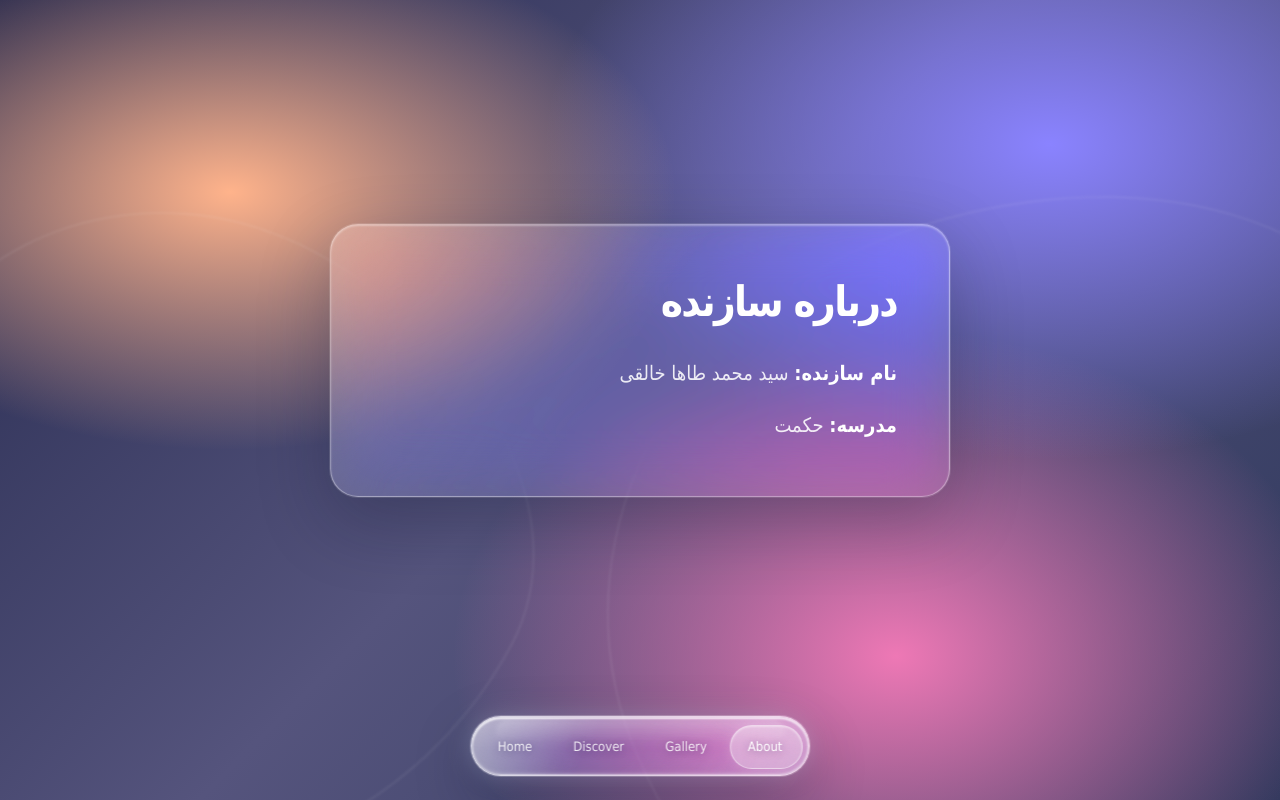
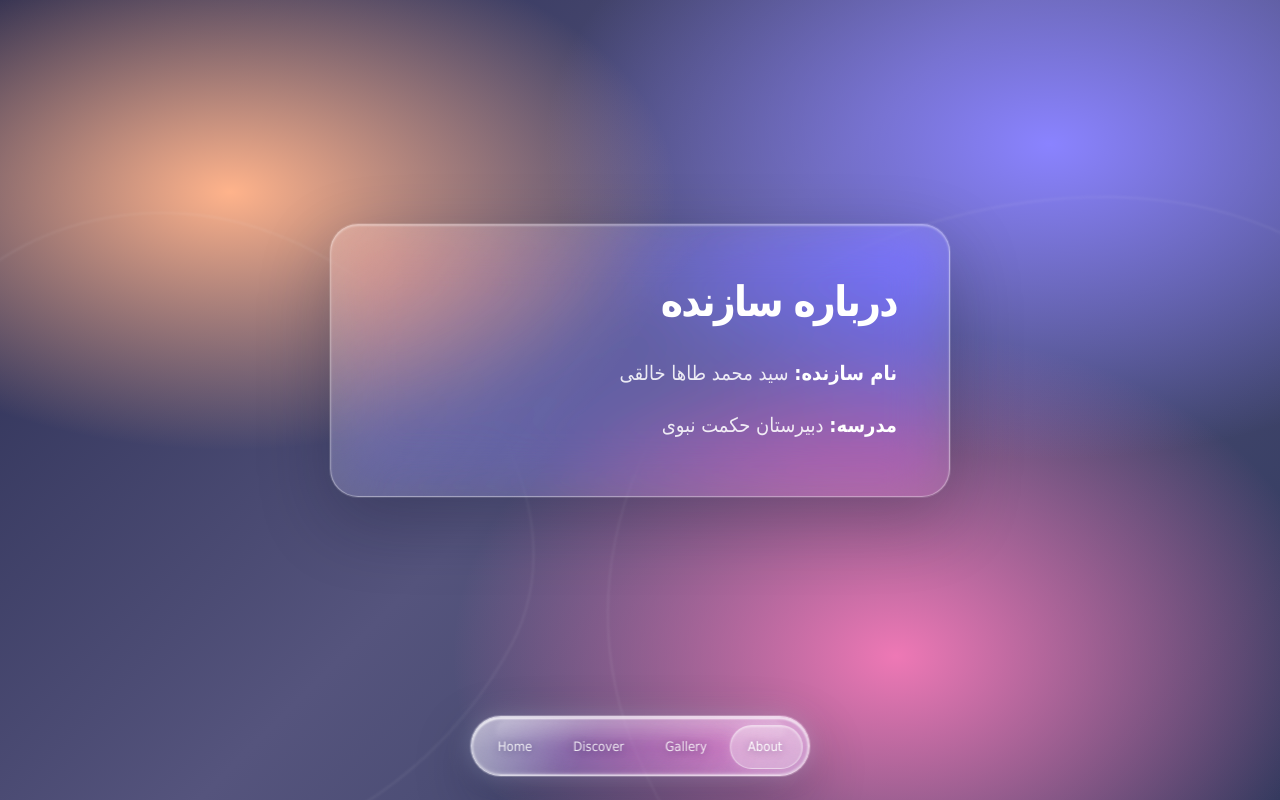
Before and after one commit to hasankhaleghi/test, a plain HTML site: page about.html in a window 1280 px wide. Drawn offline with Linux system fonts and the light colour scheme.

Commit message:
Update about.html

```diff
--- a/about.html
+++ b/about.html
@@ -271,7 +271,7 @@
       <section class="about-card" aria-labelledby="about-title">
         <h1 id="about-title">درباره سازنده</h1>
         <p><strong>نام سازنده:</strong> سید محمد طاها خالقی</p>
-        <p><strong>مدرسه:</strong> حکمت</p>
+        <p><strong>مدرسه:</strong>  دبیرستان حکمت نبوی</p>
       </section>
     </main>
 
```
